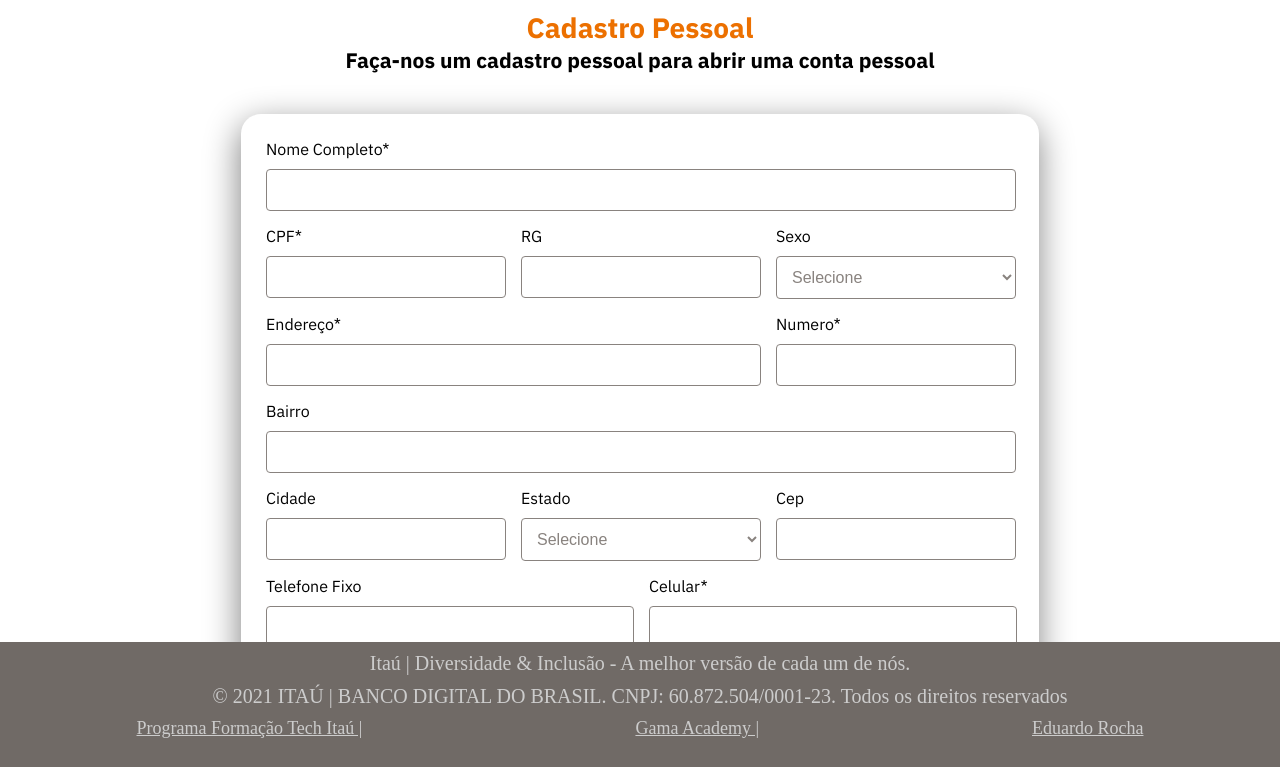
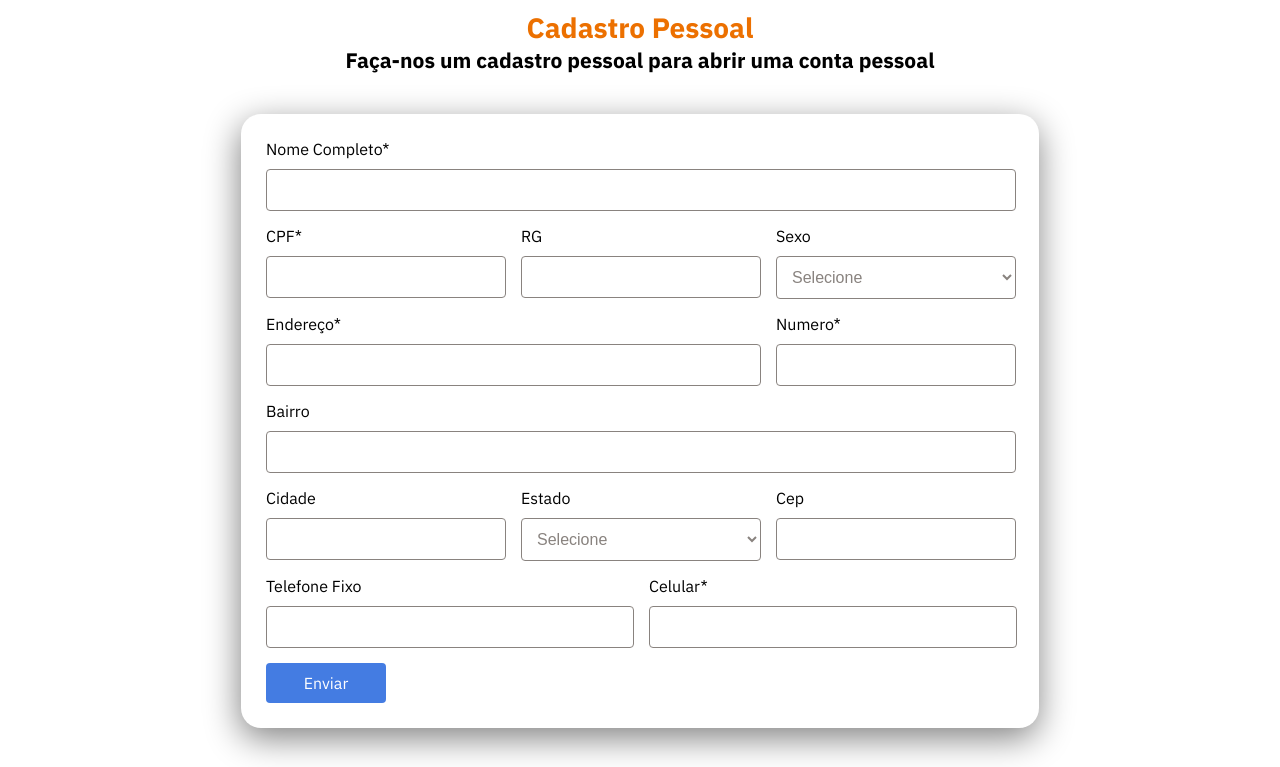
Before and after one commit to syaoranea/cadastro-pessoal, a PHP site: page / in a window 1280 px wide. Shown: the part 33-800 px from the top of the page. Run offline with PHP 8.4, Linux system fonts and the light colour scheme.

Commit message:
update index

```diff
--- a/assets/css/style.css
+++ b/assets/css/style.css
@@ -147,45 +147,3 @@ form button{
     color: #ff0707;
     font-family: 'IBM Plex Sans', sans-serif;
 }
-
-
-footer{
-    width: 100%;
-    height: 125px;
-    background-color: #706a66;
-    color: rgb(204, 204, 204);
-    position: fixed;
-    bottom: 0;
-}
-
-footer p{
-    font-size: 18px;
-    text-align: center;
-    padding-top: 15px;
-}
-
-.rodape{
-    width: 100%;
-    height: 125px;
-    background-color: #706a66;
-    color: rgb(204, 204, 204);
-}
-
-.rodape p{
-    font-size: 20px;
-    text-align: center;
-    padding-top: 10px;
-}
-
-footer ul{
-    display: flex;
-    justify-content: space-around;
-    list-style: none;
-    padding-top: 10px;
-}
-
-footer li a{
-    color: rgb(204, 204, 204);
-    font-size: 18px;
-    font-style: none;
-}
--- a/index.html
+++ b/index.html
@@ -103,19 +103,7 @@
             </button>
         </form>
     </main>
-    <footer>
-        <div class="rodape">
-            <p>Itaú | Diversidade & Inclusão - A melhor versão de cada um de nós.</p>
-            <p>© 2021 ITAÚ | BANCO DIGITAL DO BRASIL. CNPJ: 60.872.504/0001-23. Todos os direitos reservados</p>
-            <ul>
-                <li><a href="assets/html/login.html">Programa Formação Tech Itaú |</a></li>
-                <li><a href="https://www.gama.academy/">Gama Academy |</a></li>
-                <li><a href="https://www.linkedin.com/in/eduardo-rocha-25870a1a6/">Eduardo Rocha</a></li>
-            </ul>
-        </div>
 
-    </footer>
-    <script src="mobile-navbar.js"></script>
     <script src="assets/js/cep.js"></script>
     <script src="assets/js/validacao_cpf.js"></script>
     <script src="assets/js/obrigatorio.js"></script>
```
